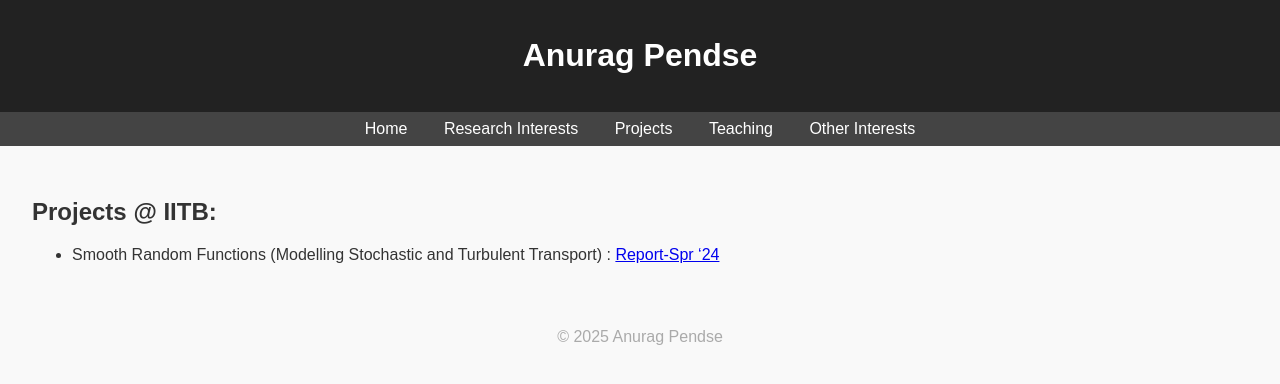
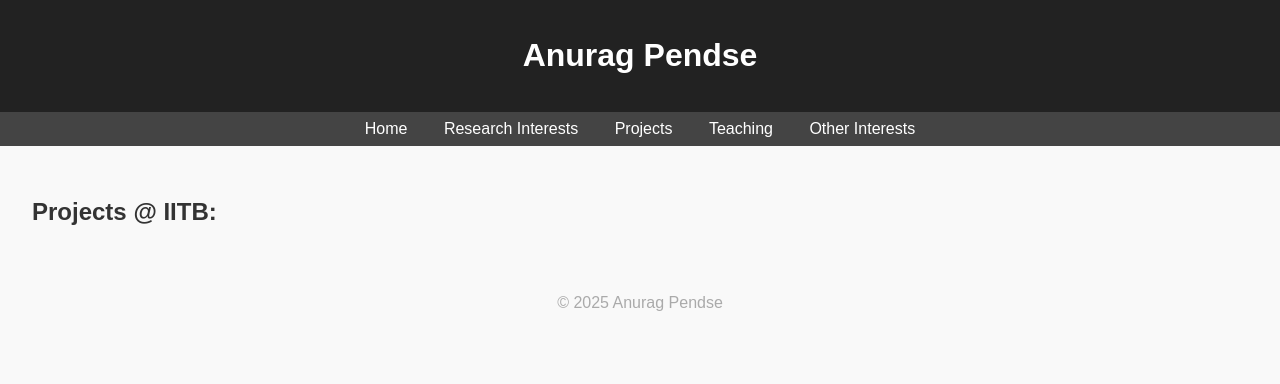
Before and after one commit to AnuragPendse/AnuragPendse.github.io, a Jekyll site: the page built from projects.md, in a window 1280 px wide. Shown: the top 384 px of the page. Built offline with Jekyll 4.4.1, drawn with Linux system fonts in a browser that asks for light colours.

Commit message:
Update projects.md

```diff
--- a/projects.md
+++ b/projects.md
@@ -4,4 +4,3 @@ title: Projects
 ---
 
 ## Projects @ IITB:
- - Smooth Random Functions (Modelling Stochastic and Turbulent Transport) : [Report-Spr '24](https://github.com/AnuragPendse/Project-report-Repo/blob/main/CL677%20Project.pdf)
```
